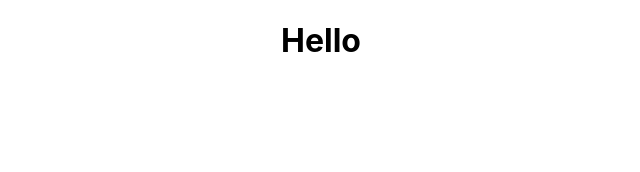
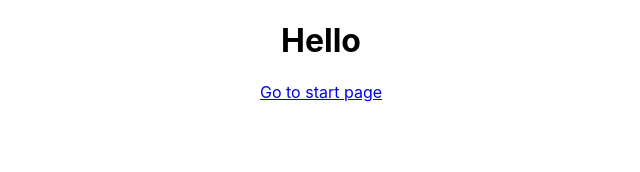
Before and after one commit to cieloxroman/portfolio, a React (Create React App) app: page / in a window 1280 px wide. Before the commit this address had no page. Shown: the top 172 px of the page, without its empty margins (319-959 px from the left). Built offline with nearby package versions, Linux system fonts and the light colour scheme.

Commit message:
test starter route

```diff
--- a/src/App.js
+++ b/src/App.js
@@ -1,7 +1,7 @@
 import logo from './logo.svg';
 import './App.css';
 import React from "react";
-import { BrowserRouter as Router, Route, Routes } from 'react-router-dom';
+import { Link, BrowserRouter as Router, Route, Routes } from 'react-router-dom';
 import Starter from './components/Starter';
 
 function App() {
@@ -9,6 +9,9 @@ function App() {
     <div className="App">
       <h1>Hello</h1>
       <Router>
+        <nav>
+          <Link to="/start">Go to start page</Link>
+        </nav>
         <Routes>
           <Route path="/start" element={<Starter />} />
         </Routes>
```
